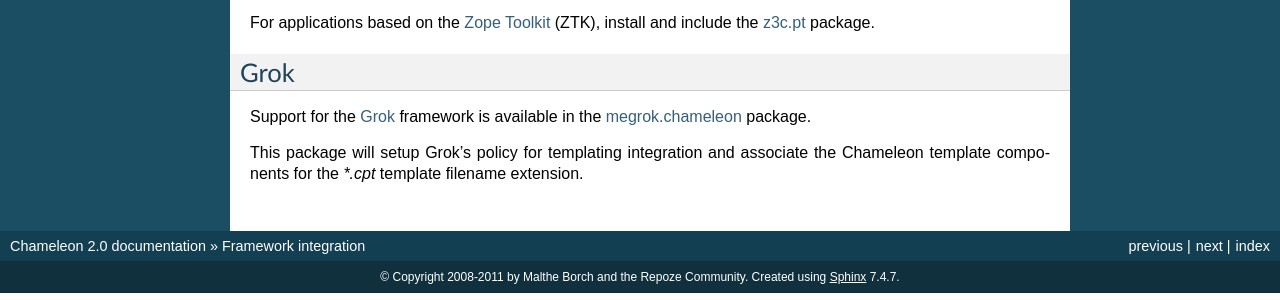
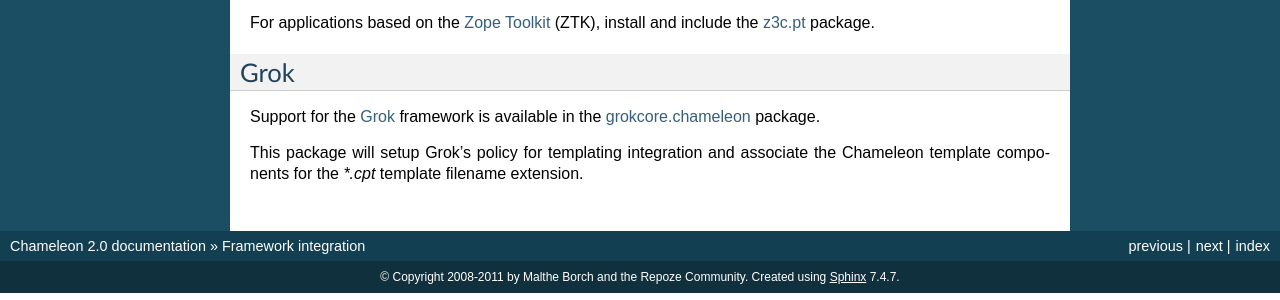
Before and after one commit to malthe/chameleon, a Sphinx documentation site: the page built from docs/integration.rst, in a window 1280 px wide. Shown: the part 496-796 px from the top of the page. Built offline with Sphinx 7.4.7, drawn with Linux system fonts in a browser that asks for light colours.

Commit message:
megrok.chameleon has been renamed to 'first-class' citizen grokcore.chameleon.

```diff
--- a/docs/integration.rst
+++ b/docs/integration.rst
@@ -40,8 +40,8 @@
 ----
 
 Support for the `Grok <http://grok.zope.org/>`_ framework is available
-in the `megrok.chameleon
-<http://pypi.python.org/pypi/megrok.chameleon>`_ package.
+in the `grokcore.chameleon
+<http://pypi.python.org/pypi/grokcore.chameleon>`_ package.
 
 This package will setup Grok's policy for templating integration and
 associate the Chameleon template components for the `*.cpt` template
```
